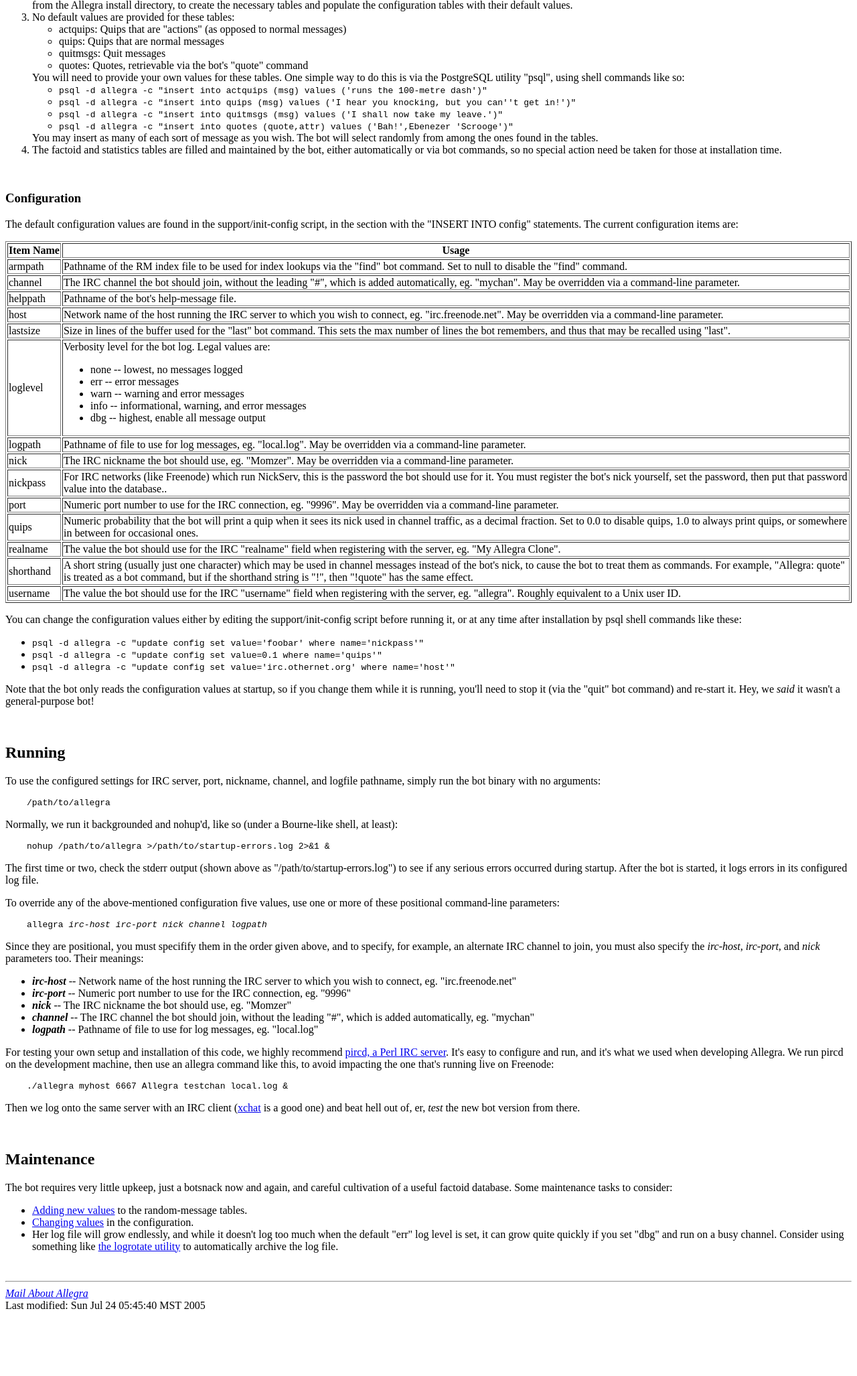
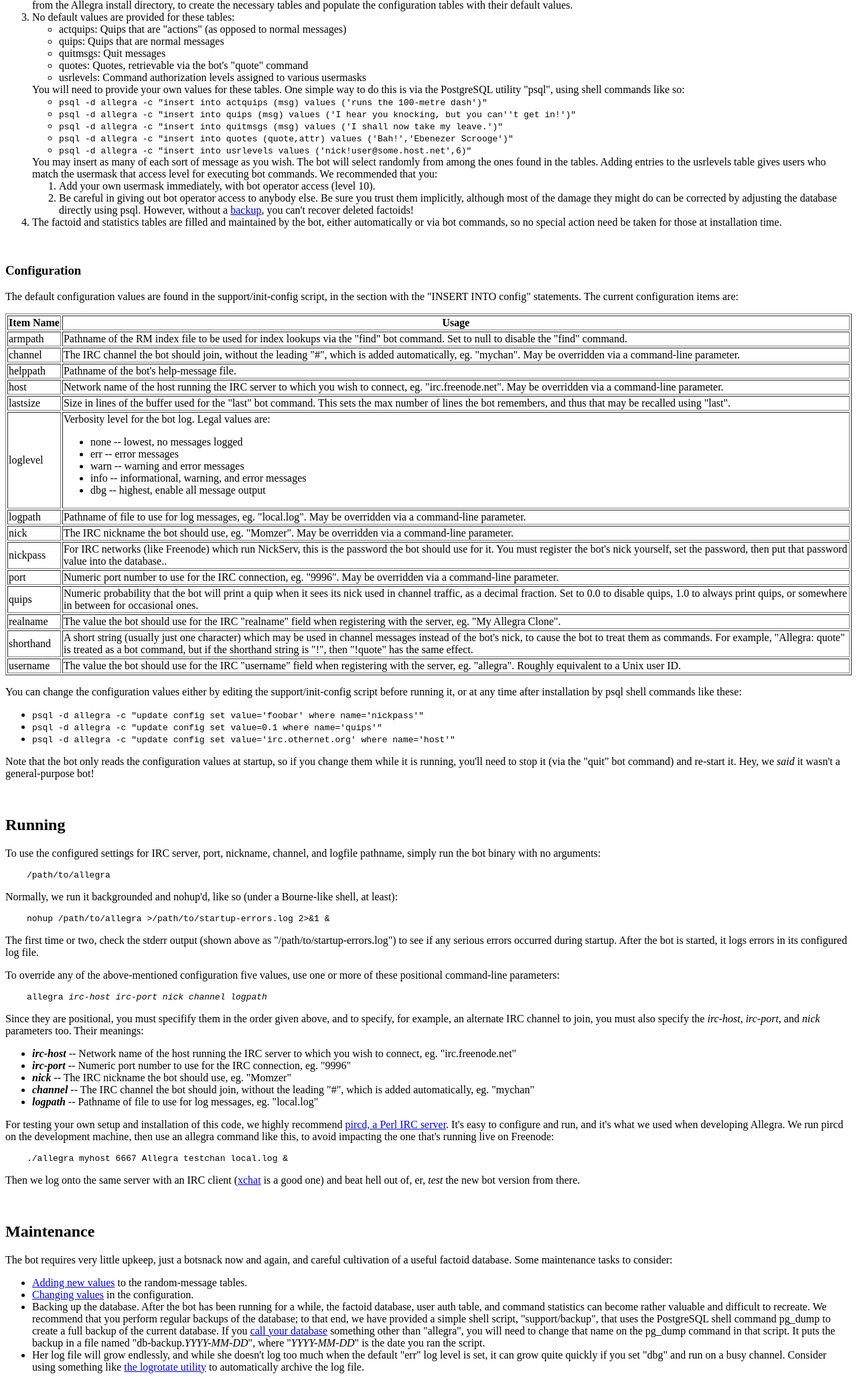
Before and after one commit to ByiQ/wtf-allegra, a plain HTML site: page trunk/doc/allegra.html in a window 1280 px wide. Shown: the part 1629-3683 px from the top of the page at 67% size. Before the commit the page ends 3595 px from the top, so only its background shows below. Drawn offline with Linux system fonts and the light colour scheme.

Commit message:
Last-minute doc changes
git-svn-id: file:///home/svn/allegra@117 e411693d-7ffa-0310-95ba-c245c4d8ceb6

```diff
--- a/trunk/doc/allegra.html
+++ b/trunk/doc/allegra.html
@@ -185,6 +185,7 @@
           <li>quips: Quips that are normal messages</li>
           <li>quitmsgs: Quit messages</li>
           <li>quotes: Quotes, retrievable via the bot's "quote" command</li>
+          <li>usrlevels: Command authorization levels assigned to various usermasks</li>
         </ul>
         You will need to provide your own values for these tables.  One simple
         way to do this is via the PostgreSQL utility "psql", using shell commands
@@ -193,10 +194,24 @@
           <li><tt>psql -d allegra -c "insert into actquips (msg) values ('runs the 100-metre dash')"</tt></li>
           <li><tt>psql -d allegra -c "insert into quips (msg) values ('I hear you knocking, but you can''t get in!')"</tt></li>
           <li><tt>psql -d allegra -c "insert into quitmsgs (msg) values ('I shall now take my leave.')"</tt></li>
-          <li><tt>psql -d allegra -c "insert into quotes (quote,attr) values ('Bah!',Ebenezer 'Scrooge')"</tt></li>
+          <li><tt>psql -d allegra -c "insert into quotes (quote,attr) values ('Bah!','Ebenezer Scrooge')"</tt></li>
+          <li><tt>psql -d allegra -c "insert into usrlevels values ('nick!user@some.host.net',6)"</tt></li>
         </ul>
         You may insert as many of each sort of message as you wish.  The bot
-        will select randomly from among the ones found in the tables.
+        will select randomly from among the ones found in the tables.  Adding
+        entries to the usrlevels table gives users who match the usermask that
+        access level for executing bot commands.  We recommended that you:
+        <ol>
+          <li>Add your own usermask immediately, with bot operator access (level 10).</li>
+
+          <li>Be careful in giving out bot operator access to anybody else.
+          Be sure you trust them implicitly, although most of the damage they
+          might do can be corrected by adjusting the database directly using
+          psql.  However, without a <a href="#maintenance">backup</a>, you
+          can't recover deleted factoids!
+          </li>
+        </ol>
+
       </li>
 
       <li>
@@ -406,8 +421,22 @@
     </p>
     <ul>
       <li><a href="#ranvals">Adding new values</a> to the random-message tables.</li>
+
       <li><a href="#chgcfg">Changing values</a> in the configuration.</li>
-      <li>Her log file will grow endlessly, and while it doesn't log too much
+
+      <li>Backing up the database.  After the bot has been running for a
+      while, the factoid database, user auth table, and command statistics can
+      become rather valuable and difficult to recreate.  We recommend that you
+      perform regular backups of the database; to that end, we have provided a
+      simple shell script, "support/backup", that uses the PostgreSQL shell
+      command pg_dump to create a full backup of the current database.  If you
+      <a href="#installation">call your database</a> something other than
+      "allegra", you will need to change that name on the pg_dump command in
+      that script.  It puts the backup in a file named
+      "db-backup.<em>YYYY-MM-DD</em>", where "<em>YYYY-MM-DD</em>" is the date
+      you ran the script.</li>
+
+      <li>Her log file will grow endlessly, and while she doesn't log too much
       when the default "err" log level is set, it can grow quite quickly if
       you set "dbg" and run on a busy channel.  Consider using something like
       <a href="http://iain.cx/src/logrotate/">the logrotate utility</a> to
@@ -419,7 +448,7 @@
     <address><a href="mailto:allegra@niestu.com">Mail About Allegra</a></address>
 <!-- Created: Sun Jul 24 00:47:04 MST 2005 -->
 <!-- hhmts start -->
-Last modified: Sun Jul 24 05:45:40 MST 2005
+Last modified: Sun Jul 24 06:55:06 MST 2005
 <!-- hhmts end -->
   </body>
 </html>
```
